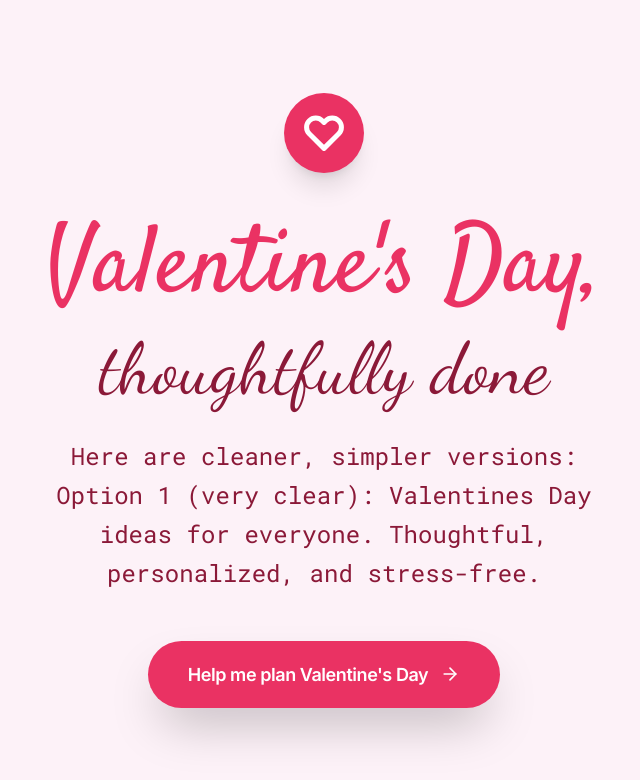
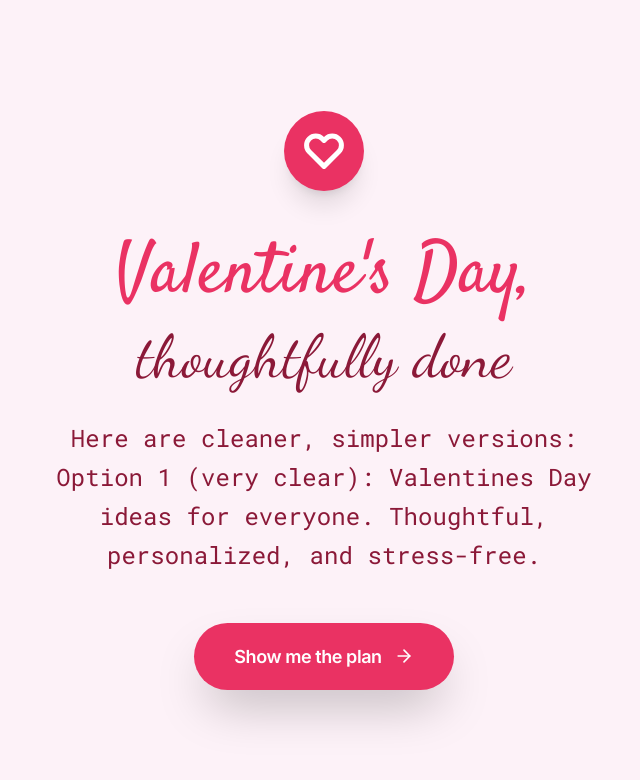
Before and after one commit to priyankattru-droid/valentines-helper, a Next.js app: page / in a window 1280 px wide. Shown: the top 780 px of the page, without its empty margins (316-956 px from the left). Built offline with nearby package versions, Linux system fonts and the light colour scheme.

Commit message:
Update CTA text and reduced font size

```diff
--- a/app/page.tsx
+++ b/app/page.tsx
@@ -20,7 +20,7 @@ export default function Home() {
             <div className="flex flex-col items-center gap-4 w-full">
               {/* Main Heading */}
               <h1
-                className="text-center text-6xl md:text-8xl lg:text-[96px] leading-none"
+                className="text-center text-4xl md:text-8xl lg:text-[72px] leading-none"
                 style={{
                   fontFamily: 'var(--font-satisfy)',
                   color: '#EA3263'
@@ -31,7 +31,7 @@ export default function Home() {
 
               {/* Subheading */}
               <h2
-                className="text-center text-5xl md:text-6xl lg:text-[72px] leading-none"
+                className="text-center text-3xl md:text-6xl lg:text-[60px] leading-none"
                 style={{
                   fontFamily: 'var(--font-dancing)',
                   color: '#8B1938',
@@ -72,7 +72,7 @@ Valentines Day ideas for everyone. Thoughtful, personalized, and stress-free.
               letterSpacing: '-0.439453px'
             }}
           >
-            <span>Help me plan Valentine's Day</span>
+            <span>Show me the plan</span>
             <svg width="20" height="20" viewBox="0 0 24 24" fill="none" stroke="currentColor" strokeWidth="2" strokeLinecap="round" strokeLinejoin="round">
               <line x1="5" y1="12" x2="19" y2="12"></line>
               <polyline points="12 5 19 12 12 19"></polyline>
```
